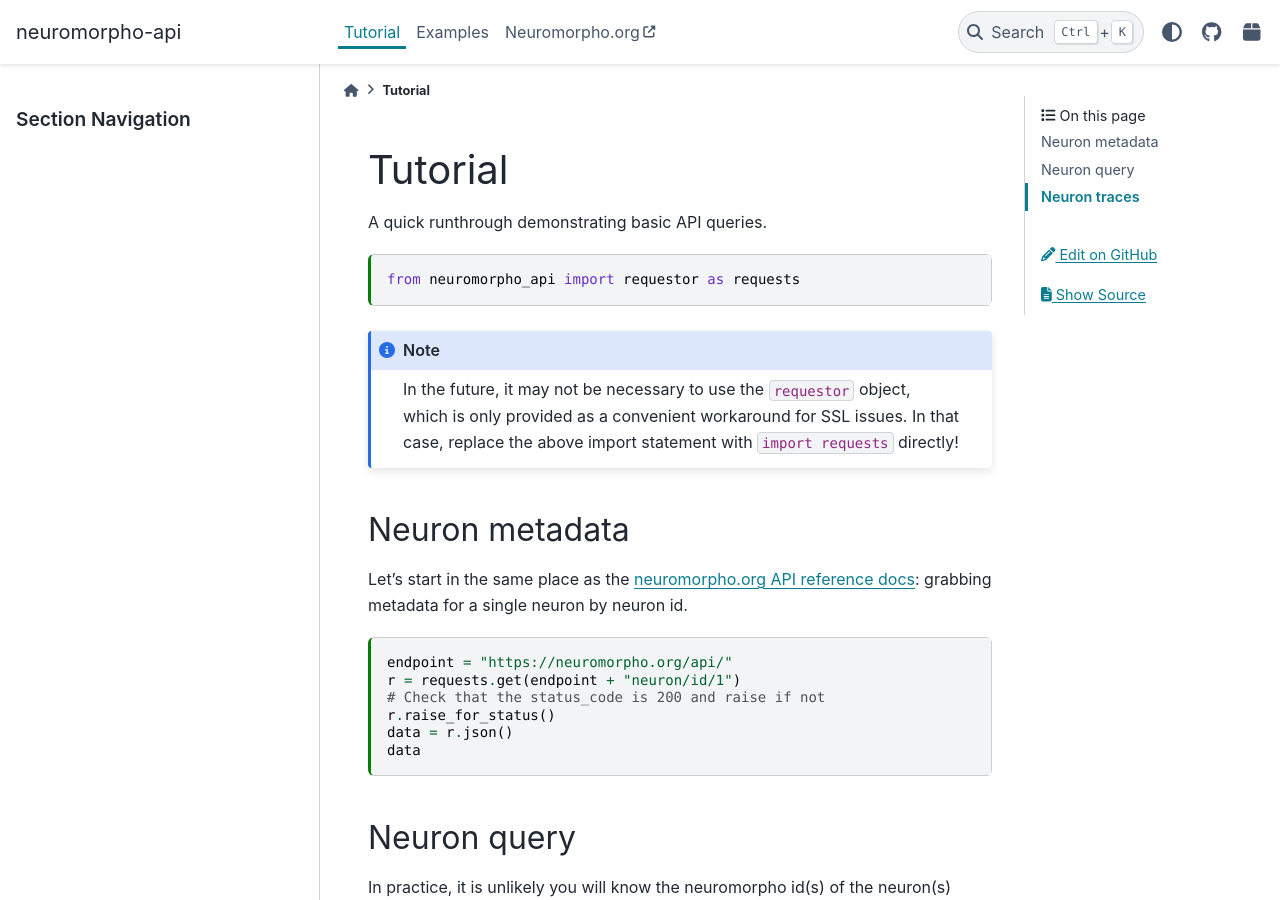
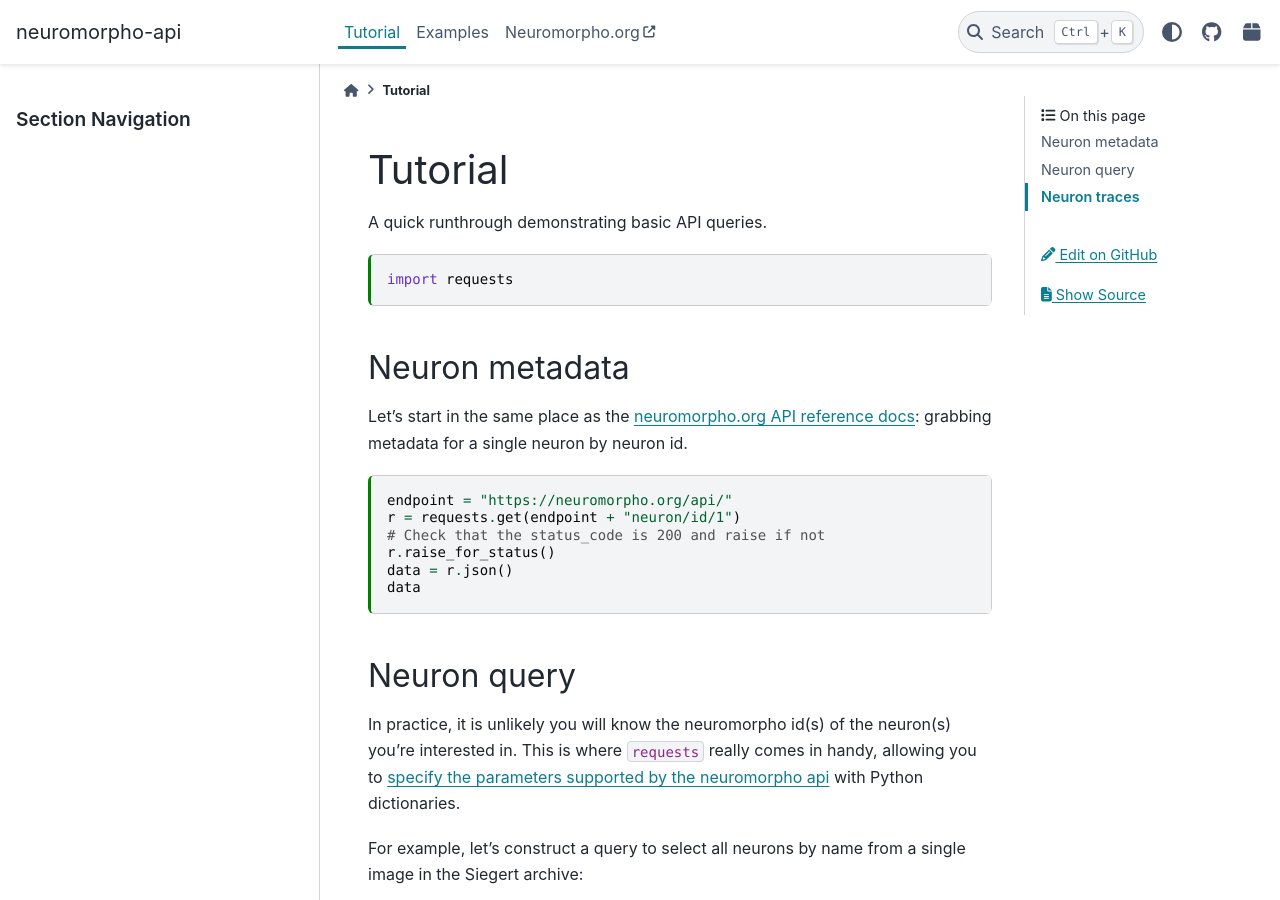
Before and after one commit to rossbar/neuromorpho-api, a Sphinx documentation site: the page built from doc/tutorial.md, in a window 1280 px wide and 900 px high. Built offline with Sphinx 7.4.7 and the PyData theme 0.15.4, drawn with Linux system fonts in a browser that asks for light colours.

Commit message:
Update docs.

````diff
--- a/doc/conf.py
+++ b/doc/conf.py
@@ -13,6 +13,8 @@
 
 # -- General configuration ---------------------------------------------------
 extensions = ["myst_nb"]
+myst_enable_extensions = ["strikethrough"]
+suppress_warnings = ["myst.strikethrough"]
 
 templates_path = ['_templates']
 exclude_patterns = ['_build', 'Thumbs.db', '.DS_Store']
--- a/doc/tutorial.md
+++ b/doc/tutorial.md
@@ -16,13 +16,7 @@ kernelspec:
 A quick runthrough demonstrating basic API queries.
 
 ```{code-cell}
-from neuromorpho_api import requestor as requests
-```
-
-```{note}
-In the future, it may not be necessary to use the `requestor` object, which is
-only provided as a convenient workaround for SSL issues. In that case,
-replace the above import statement with `import requests` directly!
+import requests
 ```
 
 ## Neuron metadata
````
Also changed, not shown: README.md (+2 -1 lines), doc/examples.md (+1 -1 lines).
